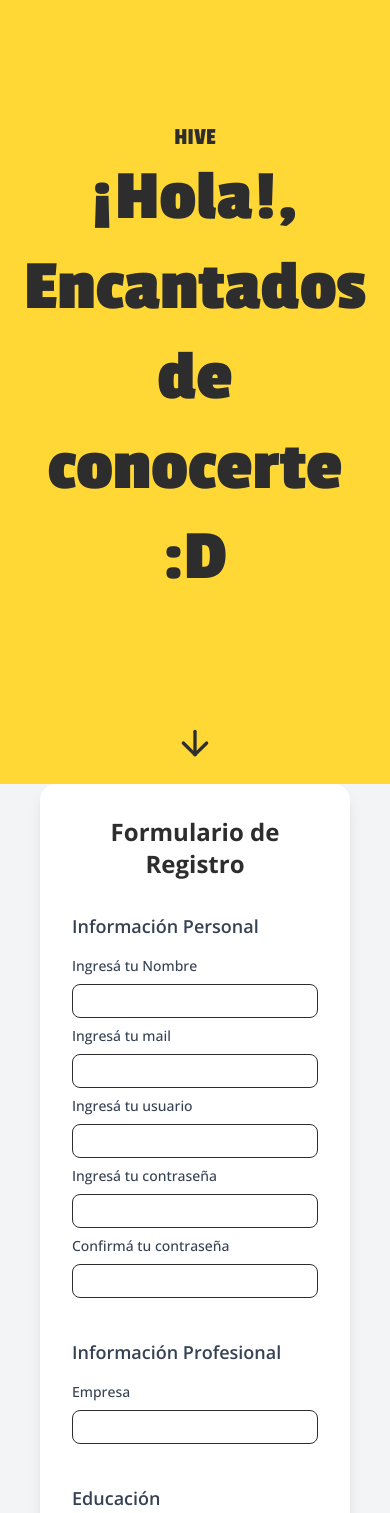
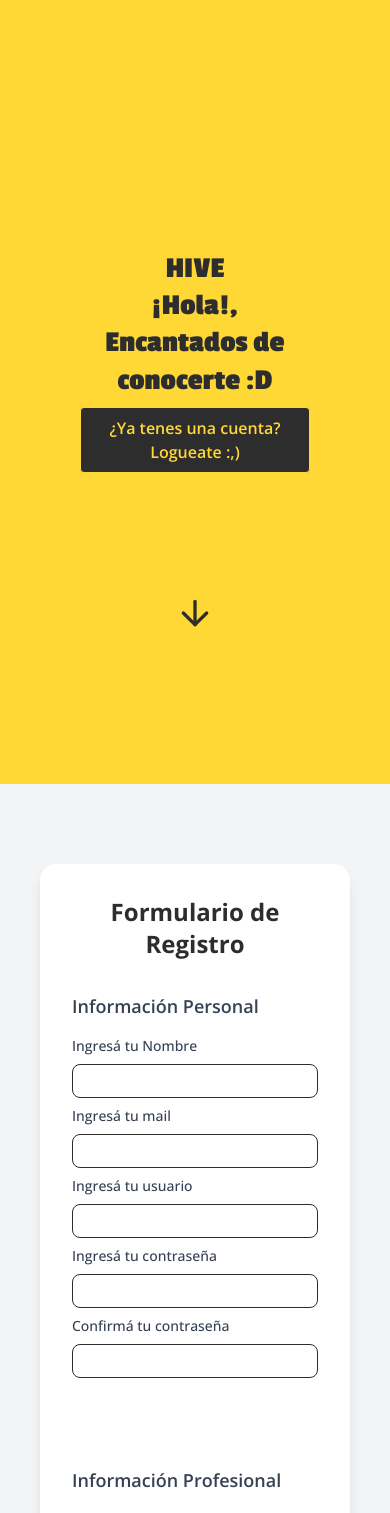
Before and after one commit to NachoXS15/hive, a Next.js app: page /register in a window 390 px wide. Shown: the part 60-1573 px from the top of the page. Built offline with nearby package versions, Linux system fonts and the light colour scheme; no server answers; what @midudev/tailwind-animations would draw is missing.

Commit message:
updating responsive in register page, fixing bugs while logged in, updating styles in header

```diff
--- a/src/app/components/Header.tsx
+++ b/src/app/components/Header.tsx
@@ -17,7 +17,7 @@
                             <button type="submit"><Search /></button>
                         </form>
                     </nav>
-                    <label htmlFor="dropdown-menu-open" className="hidden md:flex items-center justify-center text-yellow-main bg-black-main rounded-full w-12 h-12 hover:cursor-pointer font-bold text-xl select-none">IP</label>
+                    <label htmlFor="dropdown-menu-open" className="hidden md:flex items-center justify-center text-yellow-main bg-black-main rounded-full w-12 h-12 hover:cursor-pointer font-bold text-xl select-none hover:text-black-main hover:bg-yellow-main hover:border-2 border-black-main transition">IP</label>
                     <input type="checkbox" className="peer hidden" id="dropdown-menu-open" />
                     <DropdownMenu />
                     <label className="md:hidden inline-block cursor-pointer" htmlFor="navbar-open">
--- a/src/app/home/layout.tsx
+++ b/src/app/home/layout.tsx
@@ -9,7 +9,7 @@
 
 	const { data, error } = await supabase.auth.getUser()
 	if (error || !data?.user) {
-		redirect('/admin/login')
+		redirect('/login')
 	}
 	return (
 		<>
--- a/src/app/home/page.tsx
+++ b/src/app/home/page.tsx
@@ -19,7 +19,6 @@
         <main className="flex w-full flex-col">
             <div className="">
                 <h2>Bienvenid@, {profile?.name}</h2>
-                <Link className="text-blue-600 underline" href="/logout">Cerrar sesión</Link>
             </div>
         </main>
     )
--- a/src/app/login/page.tsx
+++ b/src/app/login/page.tsx
@@ -10,6 +10,7 @@
     if (!error || data?.user) {
         redirect('/home')
     }
+
     return (
         <>
             <main className="w-full min-h-screen flex text-black-main font-main">
@@ -28,13 +29,13 @@
                         <form action="" className="w-full flex flex-col gap-2 items-center">
                             <div className="flex flex-col gap-1 w-9/12">
                                 <label htmlFor="" className="px-3 font-bold">Ingresá tu e-mail</label>
-                                <input type="email" name="email" className="h-9 rounded-full px-2 border border-black-main" />
+                                <input type="email" name="email" className="h-8 rounded-full px-3 border border-black-main" />
                             </div>
                             <div className="flex flex-col gap-1 w-9/12">
                                 <label htmlFor="" className="px-3 font-bold">Ingresá tu contraseña</label>
-                                <input type="password" name="password" className="h-9 rounded-full px-2 border border-black-main" />
+                                <input type="password" name="password" className="h-8 rounded-full px-3 border border-black-main"/>
                             </div>
-                            <button formAction={login} className="w-9/12 mt-3 rounded-full h-9 bg-black-main text-yellow-main">Acceder</button>
+                            <button formAction={login} className="hover:bg-yellow-main hover:text-black-main transition w-9/12 mt-3 rounded-full h-9 bg-black-main text-yellow-main cursor-pointer">Acceder</button>
                         </form>
                         <div className="flex items-center flex-col gap-4">
                             <div className="flex flex-col items-center gap-1">
--- a/src/app/register/page.tsx
+++ b/src/app/register/page.tsx
@@ -104,16 +104,17 @@
         <>
             <main className="w-full min-h-screen flex-col text-black-main font-main smooth">
                 <section className="w-full bg-yellow-main min-h-screen flex items-center justify-center px-20">
-                    <div className="flex flex-col justify-center relative items-center">
-                        <span className="text-center text-2xl">HIVE</span>
-                        <h2 className="font-bold text-7xl leading-tight text-center">¡Hola!, Encantados de conocerte :D</h2>
+                    <div className="w-full flex flex-col justify-center relative items-center">
+                        <span className="font-main text-3xl font-black">HIVE</span>
+                        <h2 className="w-full text- font-bold text-3xl md:text-7xl leading-tight text-center">¡Hola!, Encantados de conocerte :D</h2>
+                        <span className="text-yellow-main bg-black-main hover:text-black-main hover:bg-yellow-main transition cursor-pointer hover:border font-semibold font-second px-1 py-2 mt-2 md:p-3 border rounded text-center">¿Ya tenes una cuenta? Logueate :,)</span>
                         <a href="#form" className="slide-in-bottom absolute -bottom-40 cursor-pointer"><ArrowDown size={40} /></a>
                     </div>
                 </section>
-                <div className="flex items-center justify-center px-10 min-h-screen bg-gray-100 font-second" id="form">
+                <div className="flex items-center py-20 justify-center px-10 min-h-screen bg-gray-100 font-second" id="form">
                     <form onSubmit={handleSubmit} className="bg-white shadow-lg rounded-2xl p-8 w-full max-w-5xl">
                         <h2 className="text-2xl font-bold mb-8 text-center">Formulario de Registro</h2>
-                        <div className="grid grid-cols-1 md:grid-cols-3 gap-8">
+                        <div className="grid grid-cols-1 md:grid-cols-3 gap-20 md:gap-8">
                             <div>
                                 <h3 className="text-lg font-semibold mb-4 text-gray-700">Información Personal</h3>
                                 <label className="block mb-2 text-sm font-medium text-gray-700">Ingresá tu Nombre</label>
@@ -144,7 +145,7 @@
                                 </select>
                             </div>
                         </div>
-                        <button type="submit" className="mt-10 w-full py-2 text-yellow-main bg-black-main font-semibold rounded-lg hover:bg-yellow-main hover:text-black-main transition">
+                        <button type="submit" className="mt-10 w-full py-2 text-yellow-main bg-black-main font-semibold rounded-lg hover:bg-yellow-main hover:text-black-main transition cursor-pointer">
                             Registrar
                         </button>
                     </form>
```
Also changed, not shown: 2 other files (tests, documents, lock files or other folders).
